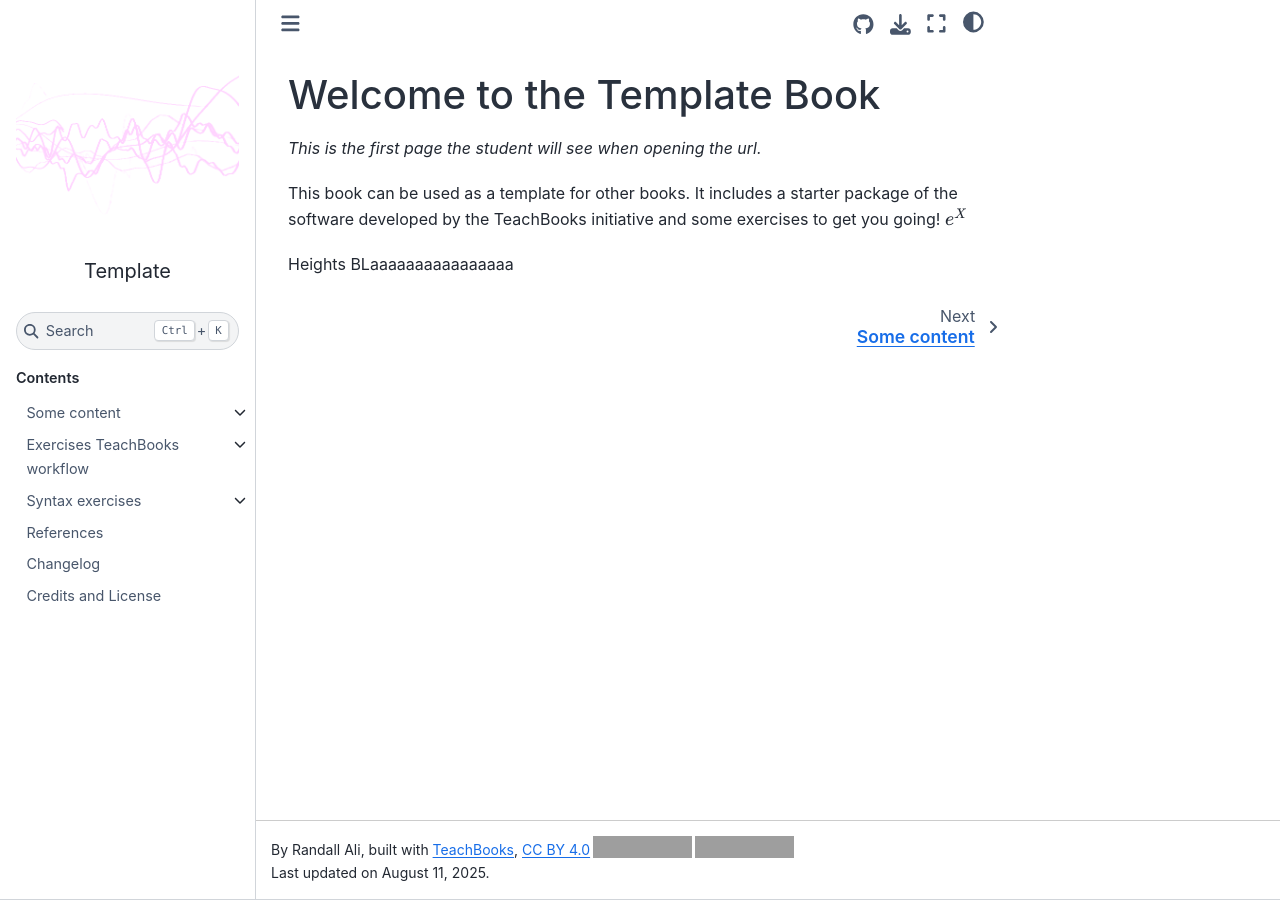
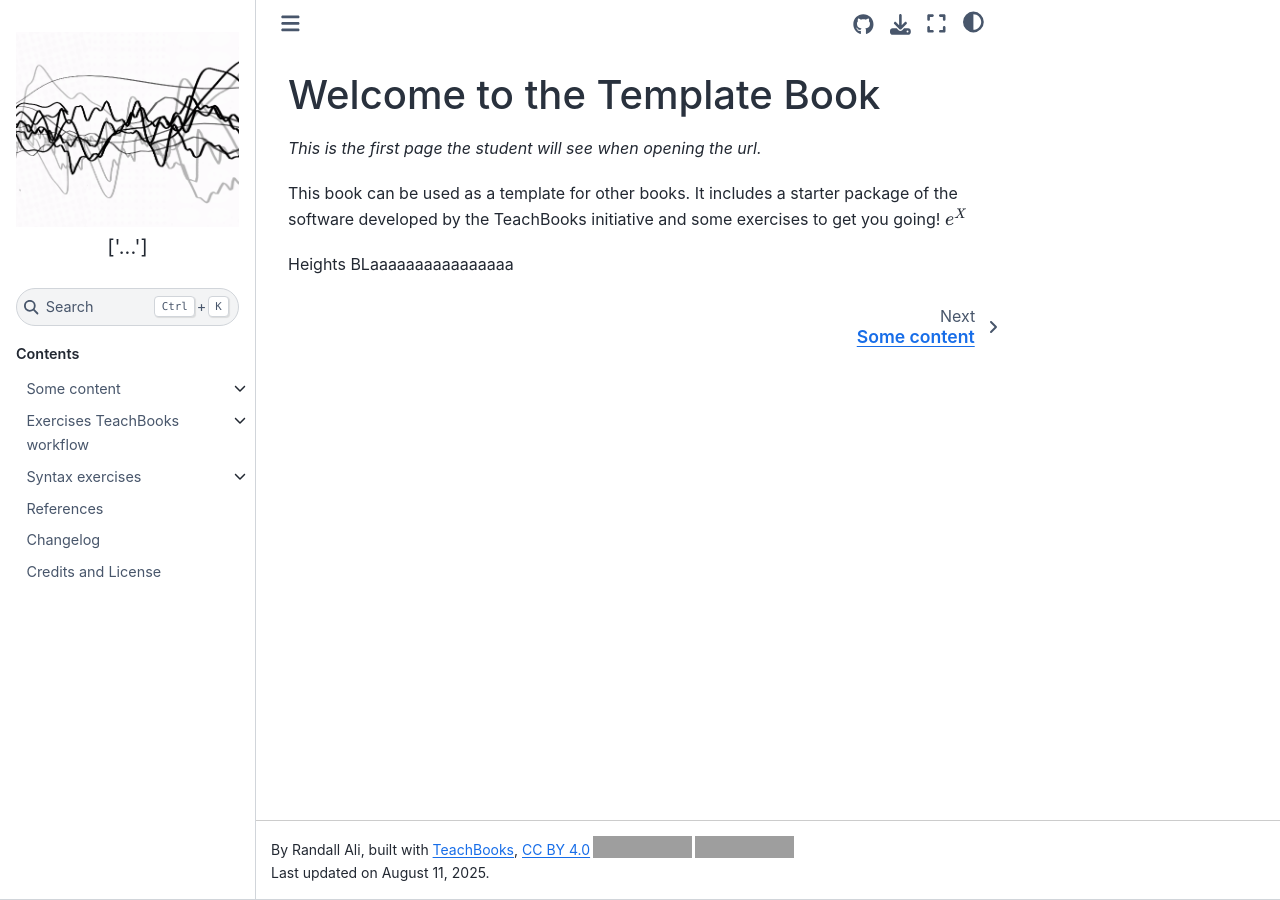
Before and after one commit to randyaliased/acspjbook, a Jupyter Book: the page built from book/intro.md, in a window 1280 px wide. Built offline with Jupyter Book 1.0.4 settings and Sphinx 7.4.7 and the Sphinx Book theme 1.1.4, drawn with Linux system fonts in a browser that asks for light colours; comment, search, counter and statistics services are not loaded; grey boxes are pictures that could not be loaded.

Commit message:
logo test

```diff
--- a/book/_config.yml
+++ b/book/_config.yml
@@ -21,9 +21,9 @@ sphinx:                                              # Options passed on to the
       exclude_patterns: ["**/_*.yml", "**/*.md", "**/*.ipynb"] #exclude files which should not be accessible for live code: https://teachbooks.io/manual/features/live_code.html
     html_theme_options:
       logo:
-        text: Template                               # Replace this with your own book title
-        image_light: ASPSlogo.png             # Put your logo for the light mode here (can be the same as image_dark)
-        image_dark: ASPSlogo.png     # Put your logo for the dark mode here (can be the same as image_light)
+        text: [... ]                               # Replace this with your own book title
+        image_light: ASPSlogolight.png             # Put your logo for the light mode here (can be the same as image_dark)
+        image_dark: ASPSlogodark.png     # Put your logo for the dark mode here (can be the same as image_light)
       repository_url: "https://github.com/randyaliased/acspjbook/" # Add your own repo URL here
       path_to_docs: "book"                           # Required for edit_page_button, should be book if you're using TeachBooks package (https://github.com/TeachBooks/TeachBooks) or the TeachBooks deploy book workflow (https://teachbooks.io/manual/external/deploy-book-workflow/README.html)
       repository_branch: "main"                      # Replace when you change the name of your published branch (required for edit_page_button)
```
Also changed, not shown: book/figures/ASPSlogo.png, book/figures/ASPSlogo2.png (added), book/figures/ASPSlogodark.png (added), book/figures/ASPSlogolight.png (added), 5 other files.
